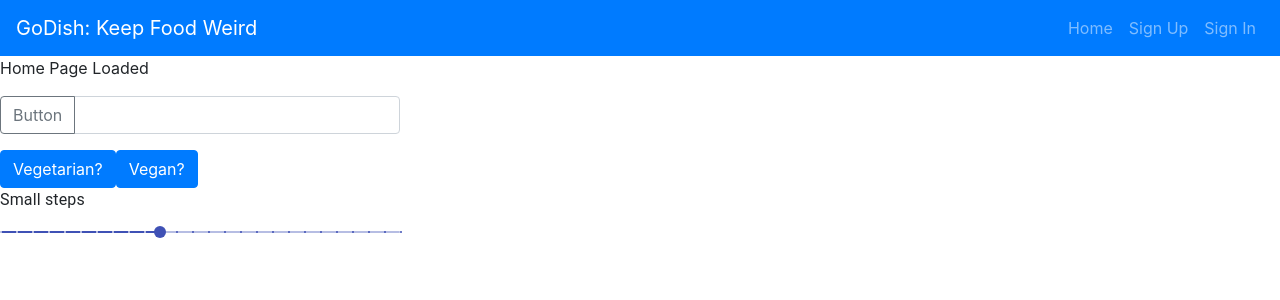
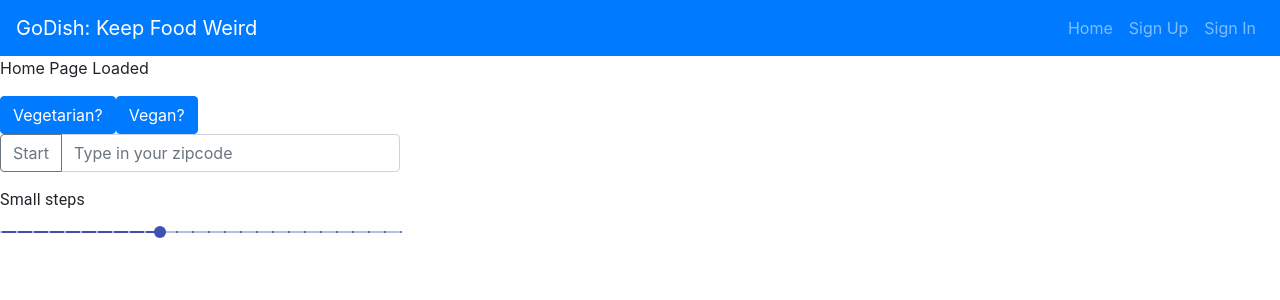
Before and after one commit to GoDishApp/frontend, a React app in the folder react-auth-template-master/: page /#/ in a window 1280 px wide. Shown: the top 300 px of the page. Built offline with nearby package versions, Linux system fonts and the light colour scheme.

Commit message:
Zipcode field takes input

```diff
--- a/react-auth-template-master/src/components/HomePage/HomePage.js
+++ b/react-auth-template-master/src/components/HomePage/HomePage.js
@@ -10,9 +10,20 @@ class HomePage extends Component {
     super(props)
 
     this.state = {
-      zipcode: null,
+      zipcode: '',
       startButton: null
     }
+  }
+
+  handleInputChange = event => {
+    event.persist()
+    this.setState({ zipcode: event.target.value })
+    console.log(event.target.value)
+  }
+
+  handleClick = event => {
+    event.preventDefault()
+    // const { zipcode } = this.state
   }
 
   render () {
@@ -20,14 +31,21 @@ class HomePage extends Component {
       <div className="homepage">
         <p>Home Page Loaded</p>
         <div>
-          <InputGroup className="mb-3">
-            <InputGroup.Prepend>
-              <Button variant="outline-secondary">Button</Button>
-            </InputGroup.Prepend>
-            <FormControl aria-describedby="basic-addon1" />
-          </InputGroup>
           <Button>Vegetarian?</Button>
           <Button>Vegan?</Button>
+          <InputGroup className="mb-3" >
+            <InputGroup.Prepend>
+              <Button variant="outline-secondary">Start</Button>
+            </InputGroup.Prepend>
+            <FormControl
+              name="zip"
+              type="text"
+              value={this.state.zipcode}
+              aria-describedby="basic-addon1"
+              placeholder="Type in your zipcode"
+              onChange={this.handleInputChange}
+            />
+          </InputGroup>
           <Typography id="discrete-slider-small-steps" gutterBottom>
             Small steps
           </Typography>
```
